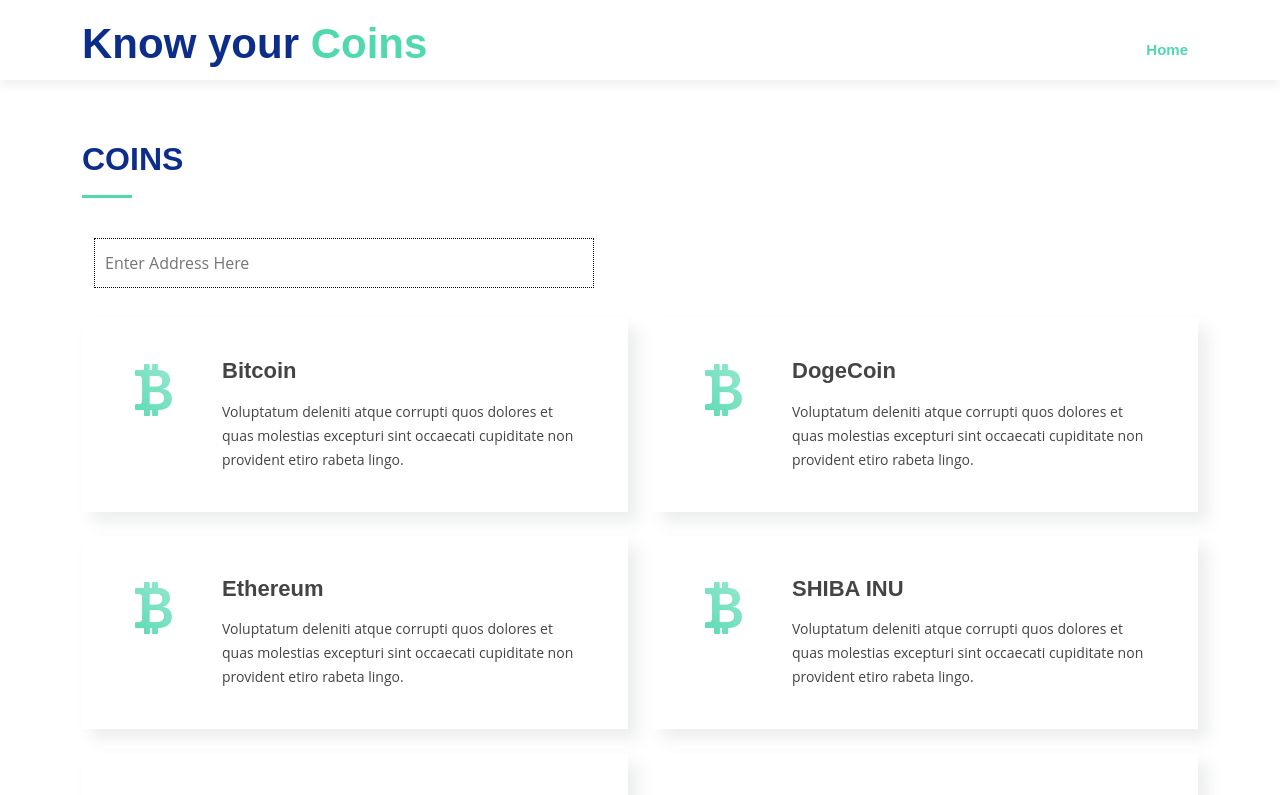
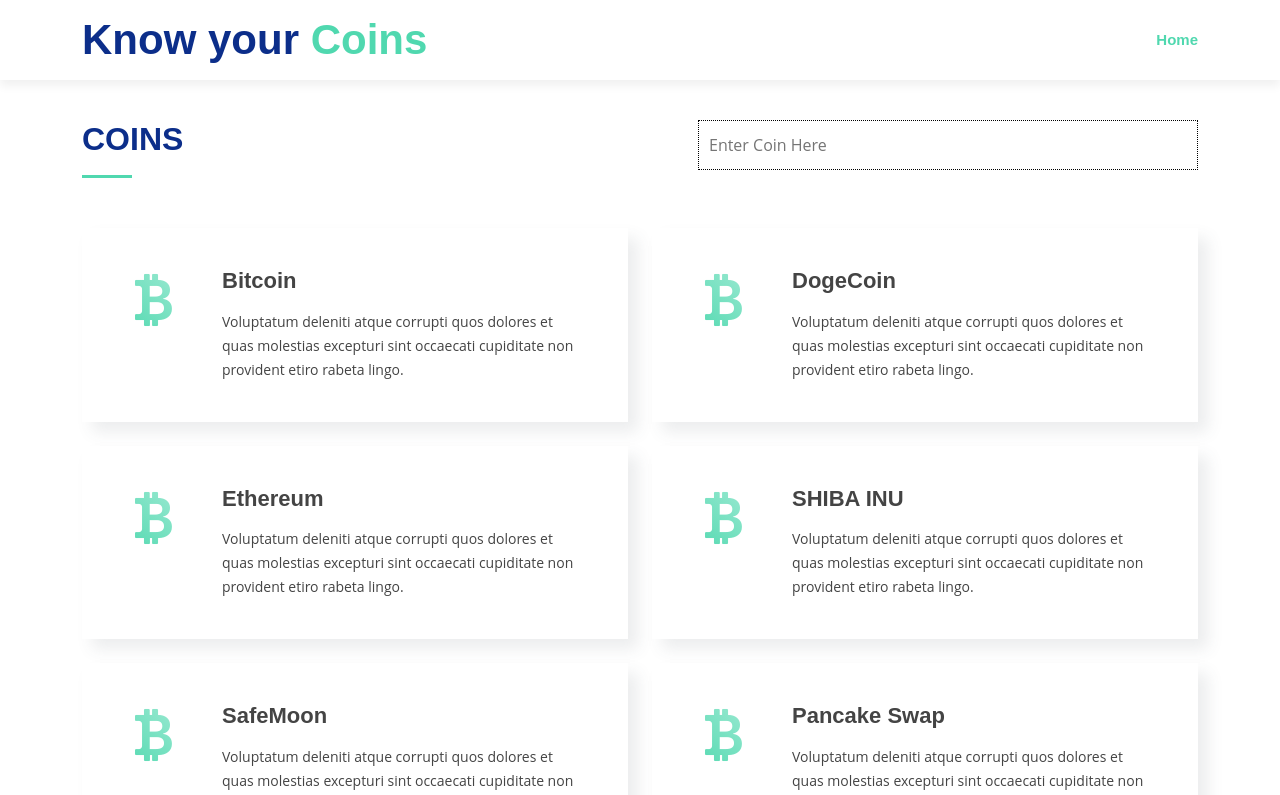
Before and after one commit to ushawadhwani/make-my-money-grow, a React (Create React App) app in the folder my-coins/: page / in a window 1280 px wide. Shown: the top 795 px of the page. Built offline with nearby package versions, Linux system fonts and the light colour scheme.

Commit message:
search bar css improved

```diff
--- a/my-coins/src/assets/css/search.css
+++ b/my-coins/src/assets/css/search.css
@@ -179,26 +179,23 @@
   margin-top: 10px;
 }
 .paper {
-  border: 1px solid blue;
+
   padding: 10px;
   background-color: #f2efef;
   margin-top: 10px;
   width: 500px;
 }
-li:hover {
-  background-color: #4caf50;
+.list li:hover {
+  background-color: #50d8af;
   color: #ffffff;
   width: 100%;
 }
-li {
+.list  li {
   list-style-type: none;
   display: block;
   text-align: left;
   cursor: pointer;
   padding: 10px;
-}
-.container {
-  padding-top: 20px;
 }
 .inputBox {
   border: 1px dotted #000000;
--- a/my-coins/src/components/Common/SearchBar.js
+++ b/my-coins/src/components/Common/SearchBar.js
@@ -42,13 +42,13 @@
     const { value, suggestions } = this.state;
 
     return (
-      <div class="container">
+      <>
         <input
           name="address"
           type="text"
           value={value}
           onChange={this.onChange}
-          placeholder="Enter Address Here"
+          placeholder="Enter Coin Here"
           class="inputBox"
         />
         <Popper
@@ -58,7 +58,7 @@
           class="paper"
         >
           <div class="list">
-            <b>Did you mean this address?</b>
+            <b>Did you mean this coin?</b>
             <hr class="hr1" style={{ margin: "10px" }} />
             {suggestions.map((data, index) => {
               return (
@@ -73,22 +73,7 @@
             })}
           </div>
         </Popper>
-
-        {/* {value !== "" && suggestions.length > 0 && (
-          <div class="list">
-            Do u mean this?
-            <ul>
-              {suggestions.map((data, index) => {
-                return (
-                  <li key={index}>
-                    {data.address1} {data.address2} {data.zipcode} {data.city}
-                  </li>
-                );
-              })}
-            </ul>
-          </div>
-        )} */}
-      </div>
+      </>
     );
   }
 }
--- a/my-coins/src/components/MyCoins/MyCoinListing.js
+++ b/my-coins/src/components/MyCoins/MyCoinListing.js
@@ -15,10 +15,15 @@
       <>
       <section id="services">
       <div class="container" data-aos="fade-up">
-        <div class="section-header">
+        <div class="section-header" style={{    display: 'flex',
+
+  }}>
           <h2>Coins</h2>
+          <div style={{marginLeft:'auto'}}>
           <CustomAddress />
+          </div>
         </div>
+
         <div class="row gy-4">
         {coinsData.map((item, index) => {
                     return <CointItem myCoin={item} index={index} />;
```
